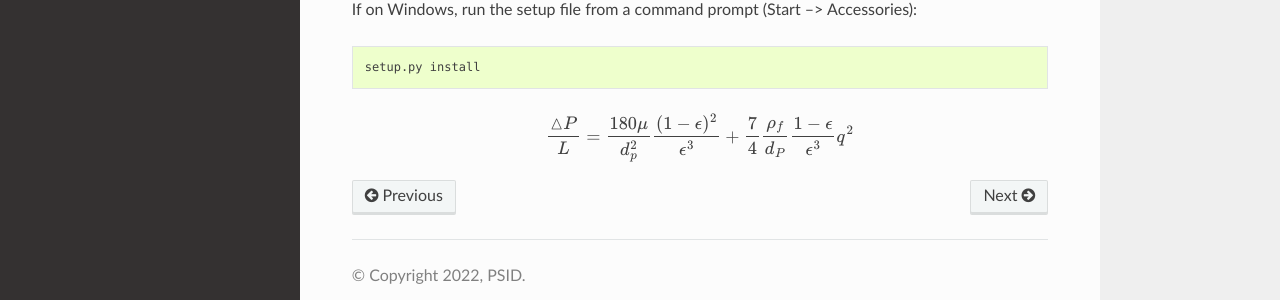
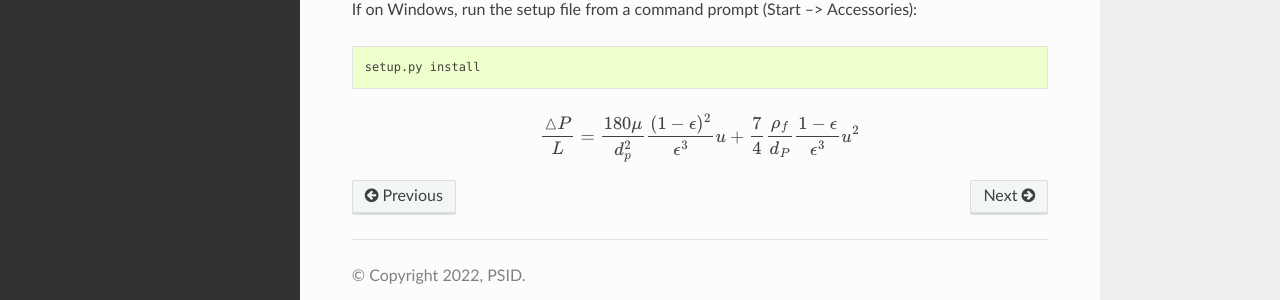
Before and after one commit to chonghyo/pyAPEP, a Sphinx documentation site: the page built from docs/source/installation.rst, in a window 1280 px wide. Shown: the part 487-787 px from the top of the page. Built offline with Sphinx 7.4.7 and the Read the Docs theme 2.0.0, drawn with Linux system fonts in a browser that asks for light colours; formulas are drawn with MathJax 3.

```diff
--- a/docs/source/installation.rst
+++ b/docs/source/installation.rst
@@ -23,4 +23,4 @@ If on Windows, run the setup file from a command prompt (Start --> Accessories):
 
 .. math::
 
-    \frac{\vartriangle P}{L} = \frac{180 \mu }{d_{p}^2 } \frac{(1 - \epsilon)^2}{\epsilon^3} + \frac{7}{4} \frac{\rho_{f}}{d_{P}} \frac{1 - \epsilon}{\epsilon^3} q^2
+    \frac{\vartriangle P}{L} = \frac{180 \mu }{d_{p}^2 } \frac{(1 - \epsilon)^2}{\epsilon^3} u + \frac{7}{4} \frac{\rho_{f}}{d_{P}} \frac{1 - \epsilon}{\epsilon^3} u^2
```
